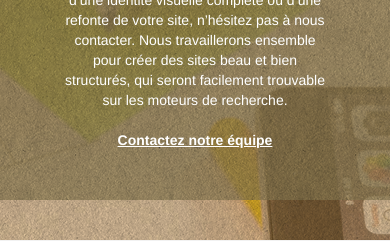
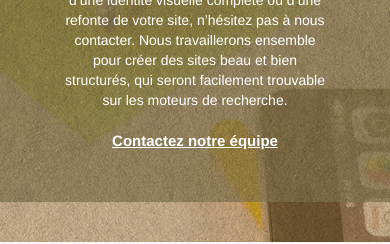
Before and after one commit to anaisanais87/P4_chouette_agence, a plain HTML site: page index.html in a window 390 px wide. Shown: the part 2120-2364 px from the top of the page. Drawn offline with Linux system fonts and the light colour scheme.

Commit message:
font-size responsive

```diff
--- a/style.css
+++ b/style.css
@@ -1053,6 +1053,9 @@ h4 {
     p{
         font-size: inherit;
     }
+    a{
+        font-size: 15px;
+    }
 }
 
 @media (max-width: 767px) {
@@ -1068,4 +1071,7 @@ h4 {
     .col-sm-4{
         padding-left: 10%;
     }
+    a{
+        font-size: 15px;
+    }
 }
```
